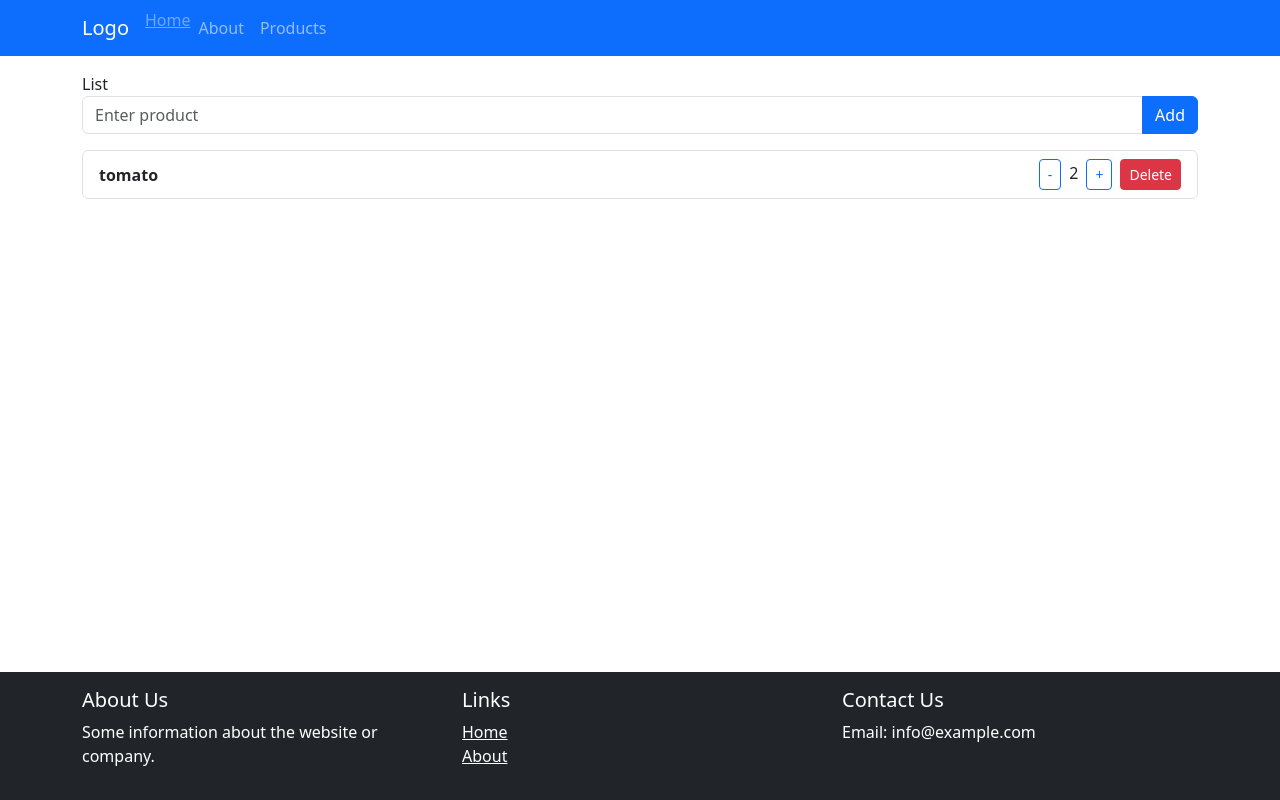
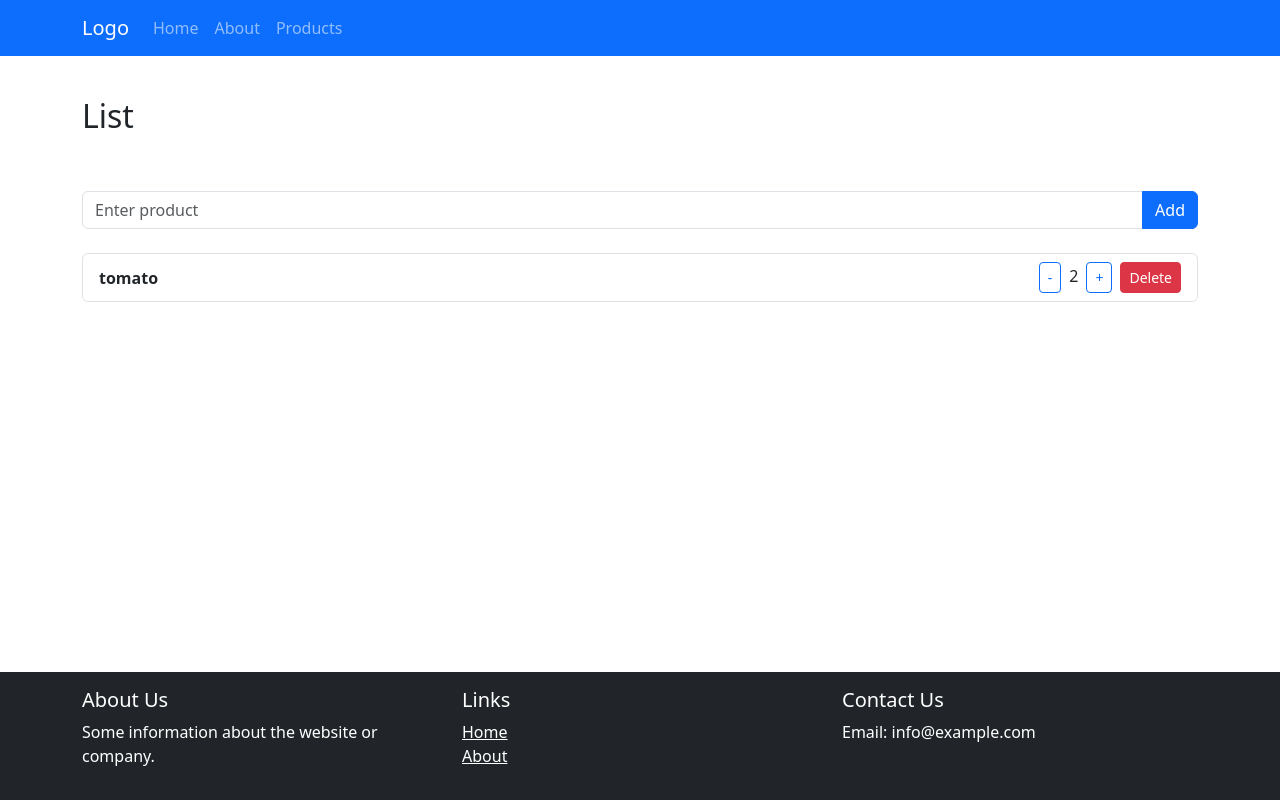
Before and after one commit to neuefische/java-coffee-beans-teamproject-1, a React (Vite) app in the folder frontend/: page /list in a window 1280 px wide. Built offline with nearby package versions, Linux system fonts and the light colour scheme.

Commit message:
change styles

```diff
--- a/frontend/src/components/Header.tsx
+++ b/frontend/src/components/Header.tsx
@@ -1,17 +1,16 @@
 import Container from 'react-bootstrap/Container';
 import Nav from 'react-bootstrap/Nav';
 import Navbar from 'react-bootstrap/Navbar';
-import {Link} from "react-router-dom";
 
 const Header =()=>{
     return <>
     <Navbar bg="primary" data-bs-theme="dark" className="mb-3">
         <Container>
-            <Navbar.Brand href="#home">Logo</Navbar.Brand>
+            <Navbar.Brand href="/">Logo</Navbar.Brand>
             <Nav className="me-auto">
-                <Link to="/">Home </Link>
-                <Nav.Link href="/about">About</Nav.Link>
-                <Nav.Link href="/products">Products</Nav.Link>
+                <Nav.Link href="/">Home</Nav.Link>
+                <Nav.Link href="/">About</Nav.Link>
+                <Nav.Link href="/">Products</Nav.Link>
             </Nav>
         </Container>
     </Navbar>
--- a/frontend/src/components/list-page/ListPage.tsx
+++ b/frontend/src/components/list-page/ListPage.tsx
@@ -9,7 +9,9 @@ const ListPage = () => {
 
     return (<>
         <Container>
-            List {list}
+            <div className="list-group-header">
+                <h2> List {list} </h2>
+            </div>
             <SearchBar/>
             <ProductsTable/>
         </Container>
--- a/frontend/src/components/list-page/SearchBar.tsx
+++ b/frontend/src/components/list-page/SearchBar.tsx
@@ -8,13 +8,11 @@ function SearchBar() {
     }
 
     return <>
-        <div>
-            <InputGroup className="mb-3">
-                <FormControl type="text" placeholder="Enter product" aria-label="Product name" value={query}
-                             onChange={(e) => setQuery(e.target.value)}/>
-                <Button variant="primary" onClick={handleAdd}> Add </Button>
-            </InputGroup>
-        </div>
+        <InputGroup className="mb-4 mt-5">
+            <FormControl type="text" placeholder="Enter product" aria-label="Product name" value={query}
+                         onChange={(e) => setQuery(e.target.value)}/>
+            <Button variant="primary" onClick={handleAdd}> Add </Button>
+        </InputGroup>
     </>
 }
 
```
